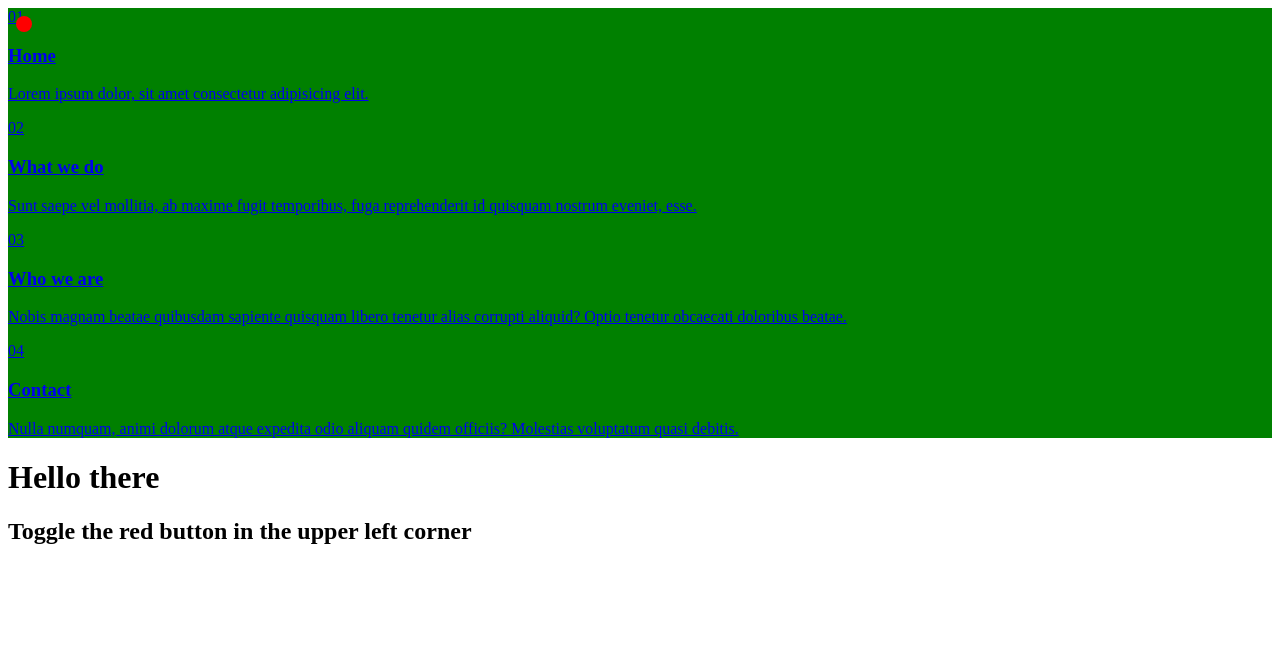
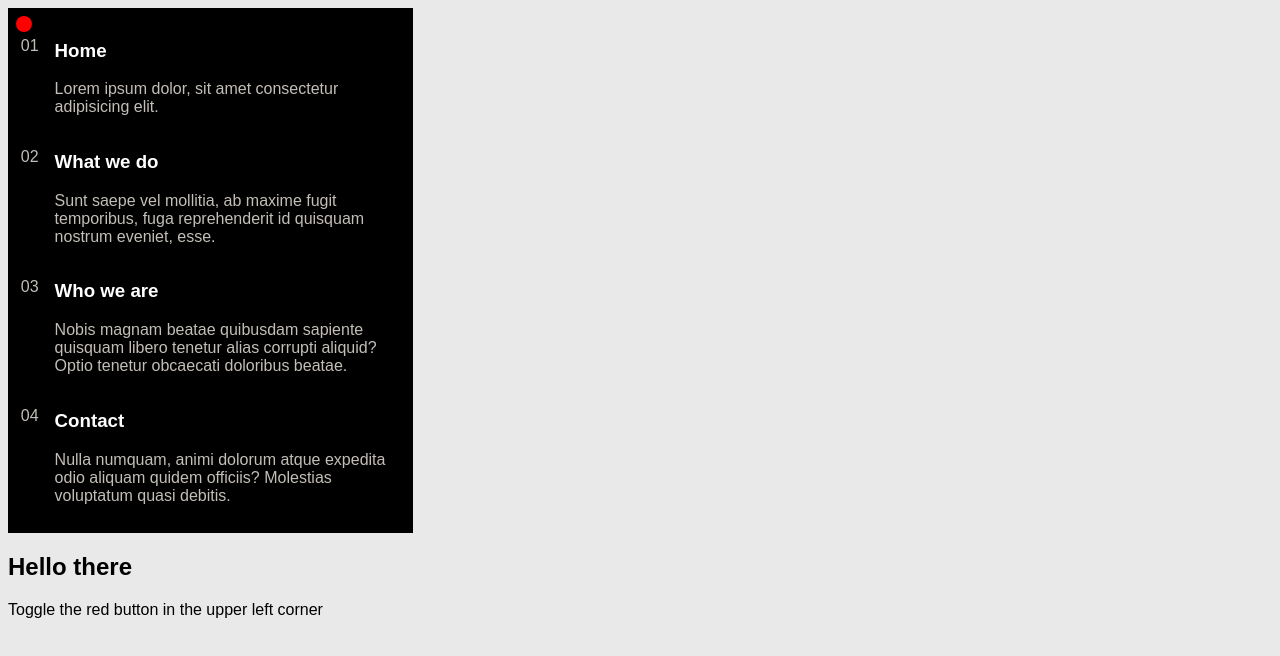
Before and after one commit to boelm/2024-06-11_exercise_animation_bootcamp, a plain HTML site: page examples/02_slidein_menu/index.html in a window 1280 px wide. Drawn offline with Linux system fonts and the light colour scheme.

Commit message:
ex 2. nav OK. Still some TODOs

```diff
--- a/examples/02_slidein_menu/index.html
+++ b/examples/02_slidein_menu/index.html
@@ -1,11 +1,13 @@
 <!DOCTYPE html>
 <html lang="en">
+
 <head>
     <meta charset="UTF-8">
     <meta name="viewport" content="width=device-width, initial-scale=1.0">
     <title>Slide in menu</title>
     <link rel="stylesheet" href="style.css">
 </head>
+
 <body>
     <nav>
         <a href="#">
@@ -19,32 +21,38 @@
             <aside>02</aside>
             <article>
                 <h3>What we do</h3>
-                <p class="desc">Sunt saepe vel mollitia, ab maxime fugit temporibus, fuga reprehenderit id quisquam nostrum eveniet, esse.</p>
+                <p class="desc">Sunt saepe vel mollitia, ab maxime fugit temporibus, fuga reprehenderit id quisquam
+                    nostrum eveniet, esse.</p>
             </article>
         </a>
         <a href="#">
             <aside>03</aside>
             <article>
                 <h3>Who we are</h3>
-                <p class="desc">Nobis magnam beatae quibusdam sapiente quisquam libero tenetur alias corrupti aliquid? Optio tenetur obcaecati doloribus beatae.</p>
+                <p class="desc">Nobis magnam beatae quibusdam sapiente quisquam libero tenetur alias corrupti aliquid?
+                    Optio tenetur obcaecati doloribus beatae.</p>
             </article>
         </a>
         <a href="#">
             <aside>04</aside>
             <article>
                 <h3>Contact</h3>
-                <p class="desc">Nulla numquam, animi dolorum atque expedita odio aliquam quidem officiis? Molestias voluptatum quasi debitis.</p>
+                <p class="desc">Nulla numquam, animi dolorum atque expedita odio aliquam quidem officiis? Molestias
+                    voluptatum quasi debitis.</p>
             </article>
         </a>
     </nav>
     <a href="#" class="toggle"></a>
-    <h1>Hello there</h1>
-    <h2>Toggle the red button in the upper left corner</h2>
+    <article class="alwaysThere">
+        <h1>Hello there</h1>
+        <p>Toggle the red button in the upper left corner</p>
+    </article>
     <script>
         document.querySelector('.toggle')
-        .addEventListener('click', (e) => {
+            .addEventListener('click', (e) => {
                 document.querySelector('nav').classList.toggle('open')
-        })
+            })
     </script>
 </body>
+
 </html>
--- a/examples/02_slidein_menu/style.css
+++ b/examples/02_slidein_menu/style.css
@@ -1,12 +1,45 @@
-nav {
-    background-color: green;
+body {
+    background-color: rgba(211, 211, 211, 0.498);
+    font-family: Arial, Helvetica, sans-serif;
+
+    display: grid;
+    /* grid-template-areas: "nav always";
+    grid-template-columns: max-content auto; */
 }
 
-nav.open {
-    background-color: hotpink;
+nav {
+    width:30%;
+    background-color: black;
+    padding: 0.8rem;
+
+    a {
+        text-decoration: none;
+        color: rgba(218, 213, 205, 0.893);
+        aside{
+            padding-top: 1rem;
+            padding-right:1rem;
+        }
+        h3{
+            color: white;
+        }
+        display: grid;
+        grid-template-columns: max-content 1fr;
+    }
+    /*When red button is toggled*/
+    &.open{
+        display: none;
+
+    }
+    /* grid-area: nav; */
+
 }
 
-a.toggle {
+ /* article.alwaysThere{
+    grid-area: always;
+ } */
+
+
+a.toggle{
     position: absolute;
     top: 1rem;
     left: 1rem;
```
